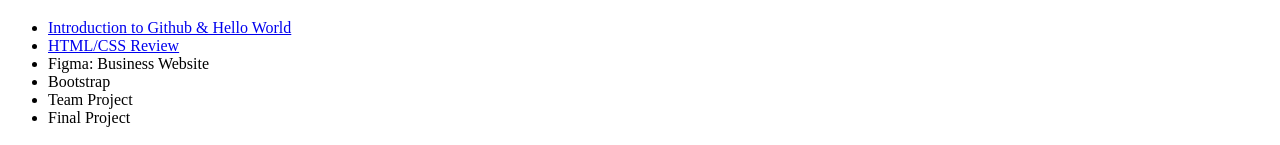
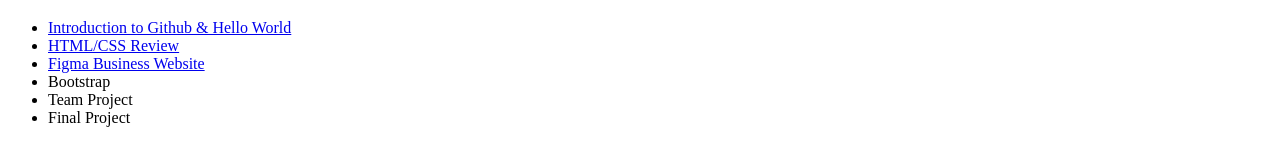
Before and after one commit to brooklynwingfield/chattwebdesign, a plain HTML site: page index.html in a window 1280 px wide. Shown: the part 249-394 px from the top of the page. Drawn offline with Linux system fonts and the light colour scheme.

Commit message:
Update index.html

```diff
--- a/index.html
+++ b/index.html
@@ -20,7 +20,7 @@
     <ul>
         <li><a href="Intro_to_HTML/index.html">Introduction to Github & Hello World</a></li>
         <li><a href="HTML_&_CSS_Review/index.html">HTML/CSS Review</a></li>
-        <li>Figma: Business Website</li>
+        <li><a href="Figma_Business_Website/index.html">Figma Business Website</a></li>
         <li>Bootstrap</li>
         <li>Team Project</li>
         <li>Final Project</li>
```
